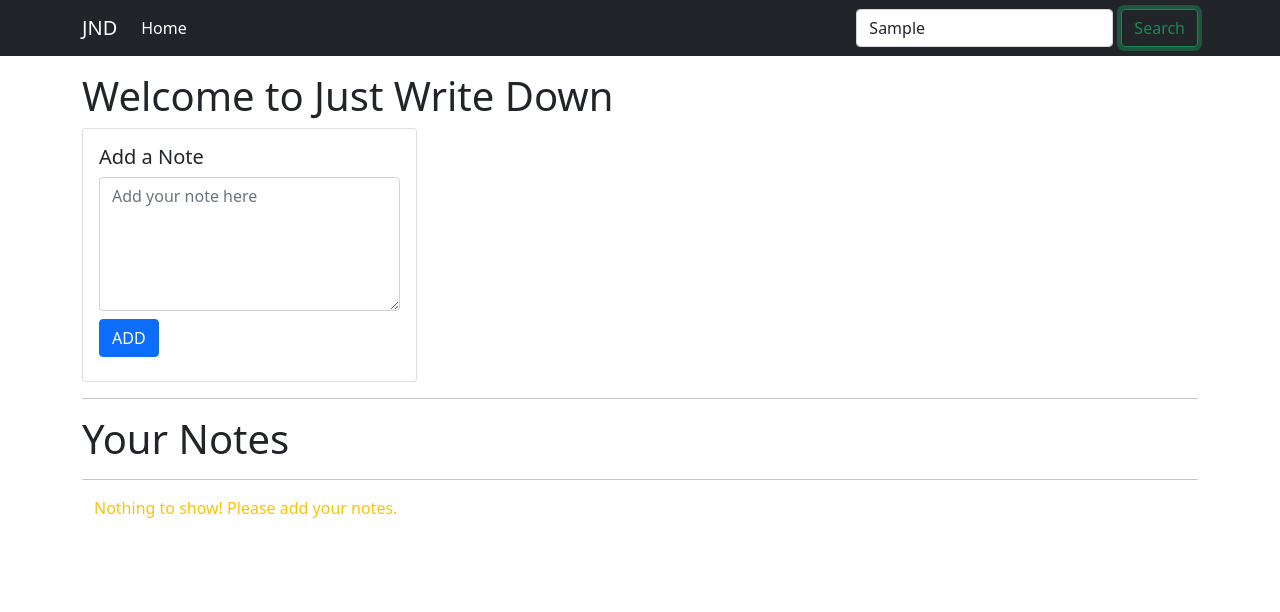
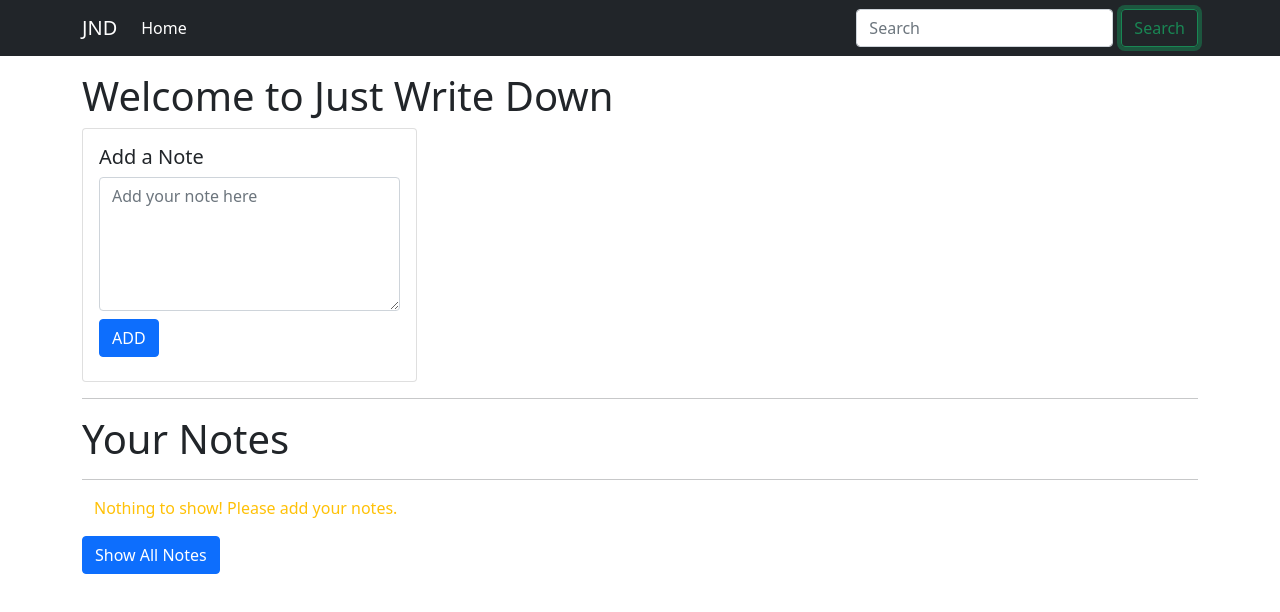
Before and after one commit to arvind520/JustNoteDown-React, a React (Create React App) app: page / in a window 1280 px wide. Both pictures are taken after typing "Sample" into the empty fields and a click on the button "Search". Shown: the top 612 px of the page. Built offline with nearby package versions, Linux system fonts and the light colour scheme; the HTML template or start-up script is replaced by a standard one.

Commit message:
search working but but lot of bugs

```diff
--- a/src/App.js
+++ b/src/App.js
@@ -14,18 +14,34 @@ const App = () => {
     notesArr = JSON.parse(notes);
   }
   const [myAllNotes, setMyAllNotes] = useState(notesArr);
+  const [toggleSearch, setToggleSearch] = useState(false);
 
   return (
     <>
-      <MyNavbar />
+      <MyNavbar
+        myAllNotes={myAllNotes}
+        setMyAllNotes={setMyAllNotes}
+        toggleSearch={toggleSearch}
+        setToggleSearch={setToggleSearch}
+      />
       <Container className="my-3">
-        <AddSection myAllNotes={myAllNotes} setMyAllNotes={setMyAllNotes} />
+        <AddSection
+          myAllNotes={myAllNotes}
+          setMyAllNotes={setMyAllNotes}
+          toggleSearch={toggleSearch}
+          setToggleSearch={setToggleSearch}
+        />
 
         <hr />
         <h1>Your Notes</h1>
         <hr />
 
-        <Notes myAllNotes={myAllNotes} setMyAllNotes={setMyAllNotes} />
+        <Notes
+          myAllNotes={myAllNotes}
+          setMyAllNotes={setMyAllNotes}
+          toggleSearch={toggleSearch}
+          setToggleSearch={setToggleSearch}
+        />
       </Container>
     </>
   );
--- a/src/components/MyNavbar.js
+++ b/src/components/MyNavbar.js
@@ -1,4 +1,4 @@
-import React from "react";
+import React, { useState } from "react";
 import {
   Button,
   Container,
@@ -8,7 +8,25 @@ import {
   Navbar,
 } from "react-bootstrap";
 
-const MyNavbar = () => {
+const MyNavbar = (props) => {
+  var { myAllNotes, setMyAllNotes, toggleSearch, setToggleSearch } = props;
+  console.log(myAllNotes);
+
+  const [searchTxt, setSearchTxt] = useState("");
+  const handleSubmit = (e) => {
+    e.preventDefault();
+    console.log(searchTxt);
+    let notesToShow = [];
+    myAllNotes.forEach((element) => {
+      if (element.includes(searchTxt)) {
+        notesToShow.push(element);
+      }
+    });
+
+    setMyAllNotes(notesToShow);
+    setSearchTxt("");
+    setToggleSearch(true);
+  };
   return (
     <Navbar bg="dark" variant="dark">
       <Container>
@@ -25,8 +43,16 @@ const MyNavbar = () => {
               placeholder="Search"
               className="me-2"
               aria-label="Search"
+              value={searchTxt}
+              onChange={(e) => setSearchTxt(e.target.value)}
             />
-            <Button variant="outline-success">Search</Button>
+            <Button
+              type="submit"
+              onClick={handleSubmit}
+              variant="outline-success"
+            >
+              Search
+            </Button>
           </Form>
         </Navbar.Collapse>
       </Container>
--- a/src/components/Notes.js
+++ b/src/components/Notes.js
@@ -2,7 +2,7 @@ import React from "react";
 import { Button, Card, Container } from "react-bootstrap";
 
 const Notes = (props) => {
-  var { myAllNotes, setMyAllNotes } = props;
+  var { toggleSearch, setToggleSearch, myAllNotes, setMyAllNotes } = props;
 
   // let allNotes = localStorage.getItem("ReactNotes");
   // let notesArr;
@@ -22,7 +22,22 @@ const Notes = (props) => {
     setMyAllNotes(newArray);
   };
 
+  function handleShowAll() {
+    console.log("u click on show all btn");
+    setToggleSearch(!toggleSearch);
+    let fetchAllNotes = localStorage.getItem("ReactNotes");
+    let tempArr = [];
+    if (fetchAllNotes == null) {
+      tempArr = [];
+    } else {
+      tempArr = JSON.parse(fetchAllNotes);
+    }
+    setMyAllNotes(tempArr);
+    setToggleSearch(false);
+  }
+
   return (
+    <>
       <Container className="notesContainer">
         {myAllNotes.length == 0 ? (
           <p className="text-warning ">
@@ -44,6 +59,12 @@ const Notes = (props) => {
           })
         )}
       </Container>
+      {toggleSearch ? (
+        <Button onClick={handleShowAll} variant="primary">
+          Show All Notes
+        </Button>
+      ) : null}
+    </>
   );
 };
 
```
Lines whose indentation alone changed are shown as unchanged.
